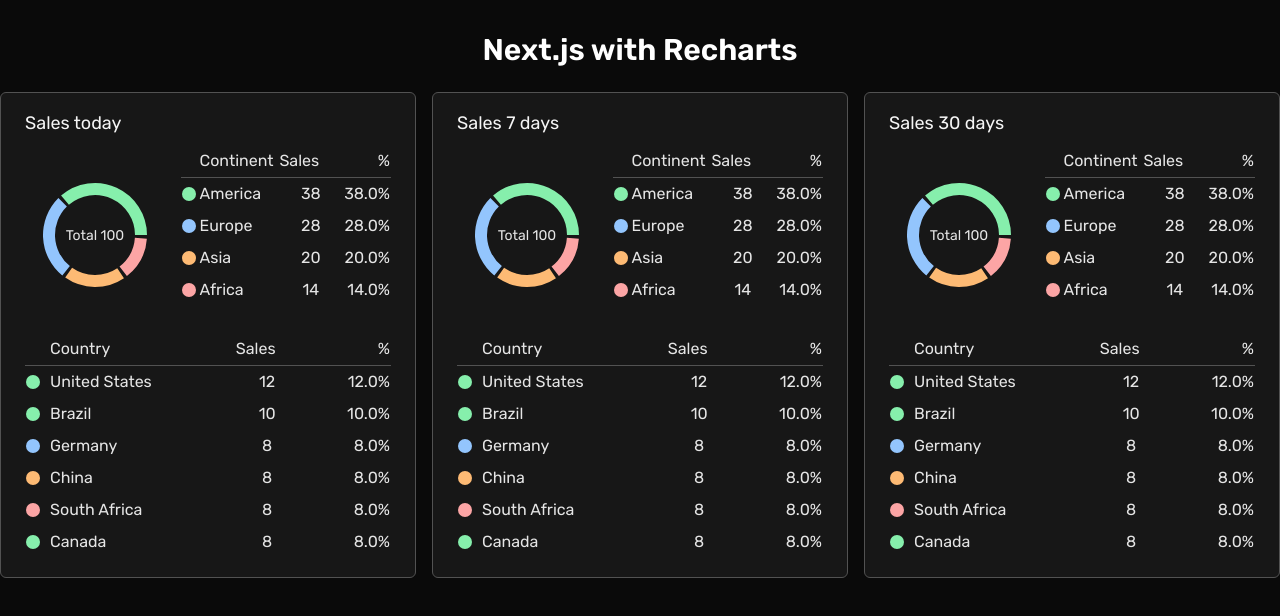
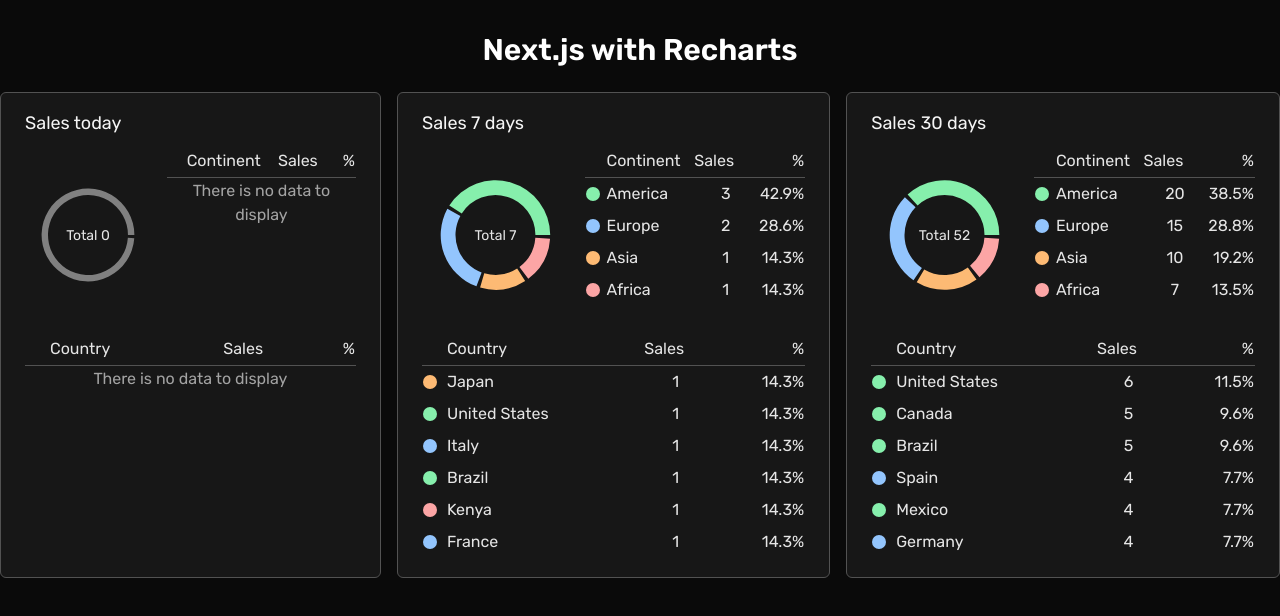
Before and after one commit to francolloveras/nextjs-recharts, a Next.js app: page / in a window 1280 px wide. Shown: the top 616 px of the page. Built offline with nearby package versions, Linux system fonts and the light colour scheme.

Commit message:
Improve daily card add range in days logic

```diff
--- a/src/components/daily-card.tsx
+++ b/src/components/daily-card.tsx
@@ -2,21 +2,23 @@
 import { continentColors, salesData } from '@/lib/data'
 
 const getRangeDaysData = (rangeInDays: number) => {
-  // TODO FILTER DATA BASED IN THE RANGE OF DAYS
-  console.log(rangeInDays)
+  // Create a static date to get the range of days.
+  const date = new Date(2024, 9, 1)
 
-  // const date = new Date()
+  const startDate = new Date(date.setDate(date.getDate() - rangeInDays))
+  const startOfRange = new Date(startDate.setHours(0, 0, 0, 0))
 
-  // const startDate = new Date(date.setDate(date.getDate() - rangeInDays))
-  // const startOfRange = new Date(startDate.setHours(0, 0, 0, 0))
+  const endOfRange = new Date()
+  endOfRange.setHours(23, 59, 59, 999)
 
-  // const endOfRange = new Date()
-  // endOfRange.setHours(23, 59, 59, 999)
+  const data = salesData.filter(
+    ({ date }) => date.getTime() >= startOfRange.getTime() && date.getTime() <= endOfRange.getTime()
+  )
 
   const rawContinents: Record<string, number> = {}
   const rawCountries: Record<string, number> = {}
 
-  salesData.forEach(({ continent, country }) => {
+  data.forEach(({ continent, country }) => {
     rawContinents[continent] = (rawContinents[continent] ?? 0) + 1
 
     const countryKey = `${continent} - ${country}`
@@ -44,7 +46,7 @@
   return {
     continents,
     countries,
-    total: salesData.length
+    total: data.length
   }
 }
 
```
